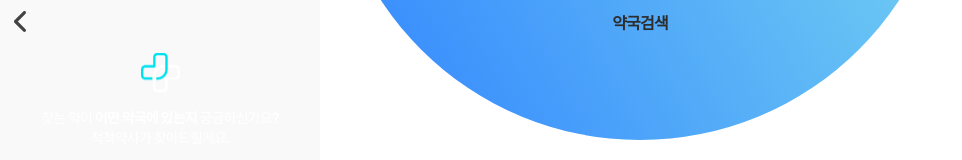
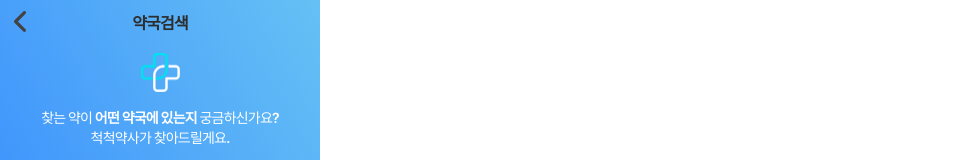
Before and after one commit to MedicineMadeByMother-Mayak/ChukChuk-yaksa, a Vue app in the folder frontend/chuckchuck_front/: page /pharmacy in a window 1280 px wide. Shown: the top 160 px of the page, without its empty margins (0-962 px from the left). Built offline with nearby package versions, Linux system fonts and the light colour scheme; no server answers; sample sign-in values are in the browser's storage; what vue3-touch-events would draw is missing.

Commit message:
fix: 약국검색 상담 헤더 수정

```diff
--- a/frontend/chuckchuck_front/src/common/Form/HeaderFormOnlyString.vue
+++ b/frontend/chuckchuck_front/src/common/Form/HeaderFormOnlyString.vue
@@ -27,7 +27,7 @@ const props = defineProps({
 .header-background-color {
   width: 100%;
   background-color: transparent;
-  position: fixed;
+  position: sticky;
   top: 0;
   z-index: 999;
 }
--- a/frontend/chuckchuck_front/src/views/pharmacy_search/PharmacySearchView.vue
+++ b/frontend/chuckchuck_front/src/views/pharmacy_search/PharmacySearchView.vue
@@ -4,7 +4,7 @@
   <div v-if="$route.path === '/pharmacy'" class="basic-background-color">
     <div class="header-container">
       <HeaderFormOnlyString :title="'약국검색'" />
-      <transition name="slide">
+      <transition class="header-transition" name="slide">
         <div class="header-back" :class="{ 'header-back-up': keyword }"></div>
       </transition>
     </div>
@@ -18,11 +18,9 @@
     </div>
 
     <div class="address-search-container" :class="{ 'move-up': keyword }">
-      <div>
-        <p class="address">
-          <img :src="mileStone" alt="" />대전광역시 서구 대덕대로150
-        </p>
-      </div>
+      <p class="address">
+        <img :src="mileStone" alt="" />대전광역시 서구 대덕대로150
+      </p>
       <SearchBar
         :value="keyword"
         @keyup="input"
@@ -155,17 +153,24 @@ const click = (pillId) => {
 </script>
 
 <style scoped>
-.header-container {
-  position: sticky;
-  top: 0;
-  z-index: 999;
-}
-
 .basic-background-color {
   background-color: #f9f9f9;
   height: 100%;
   width: 100%;
   z-index: -1;
+}
+
+.header-container {
+  position: absolute;
+  top: 0;
+  overflow: hidden;
+  background-color: #f9f9f9;
+  height: 100%;
+  width: 100%;
+}
+
+.header-transition {
+  position: absolute;
 }
 
 /* 전환 효과 기본 스타일 */
@@ -177,13 +182,12 @@ const click = (pillId) => {
 .header-back {
   height: 620px;
   width: 620px;
-  top: -60vh;
+  top: -60%;
   left: 50%;
   transform: translateX(-50%);
   background: linear-gradient(60deg, #3183ff 0%, #86e7ee 100%);
   border-radius: 100%;
-  overflow: hidden;
-  position: fixed;
+  position: absolute;
   transition: top 0.7s; /* 전환 효과 추가 */
 }
 
@@ -238,6 +242,7 @@ const click = (pillId) => {
   align-items: center;
   justify-content: center;
   font-weight: 600;
+  z-index: 1;
 }
 
 .search-update-info {
@@ -250,6 +255,7 @@ const click = (pillId) => {
 .count-container {
   margin: 0 33px;
   width: 80%;
+  z-index: 1;
 }
 
 .count-container > hr {
@@ -279,5 +285,6 @@ const click = (pillId) => {
   display: flex;
   flex-direction: column;
   padding-bottom: 28%;
+  z-index: 1;
 }
 </style>
```
